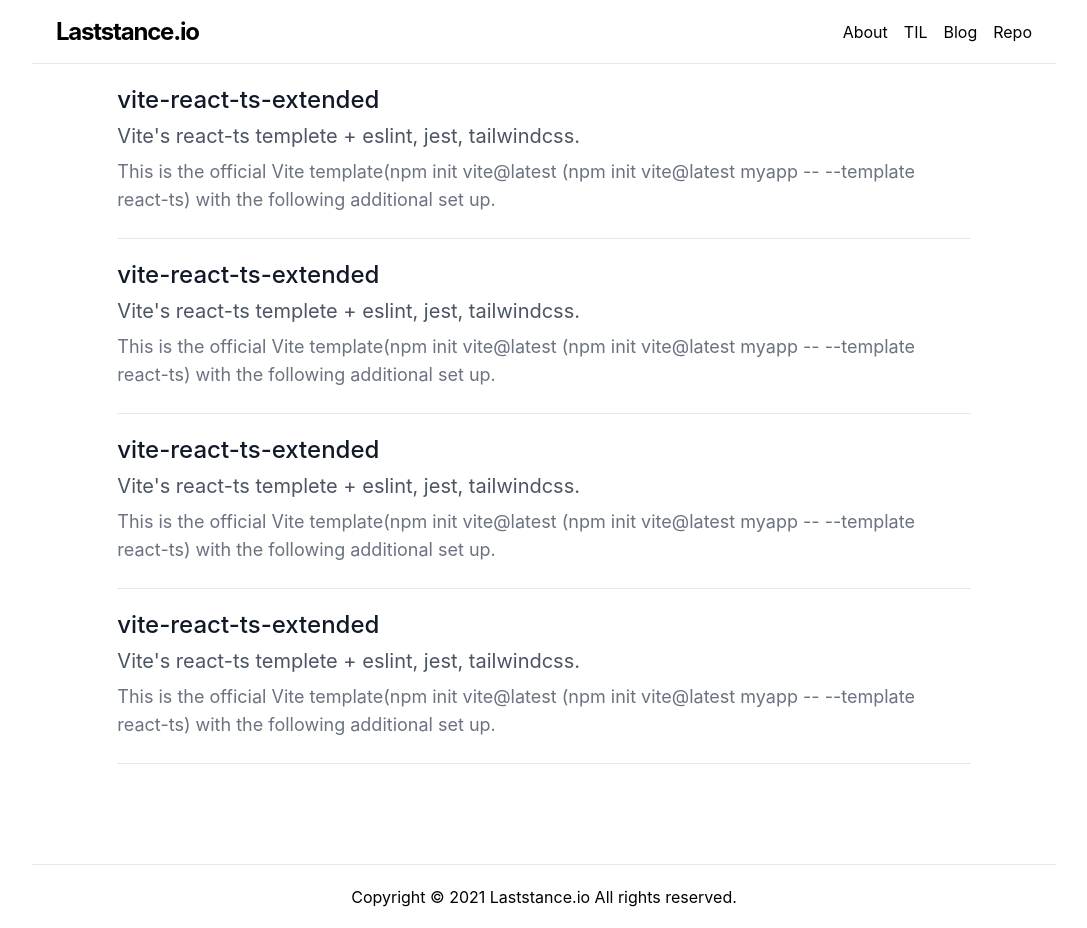
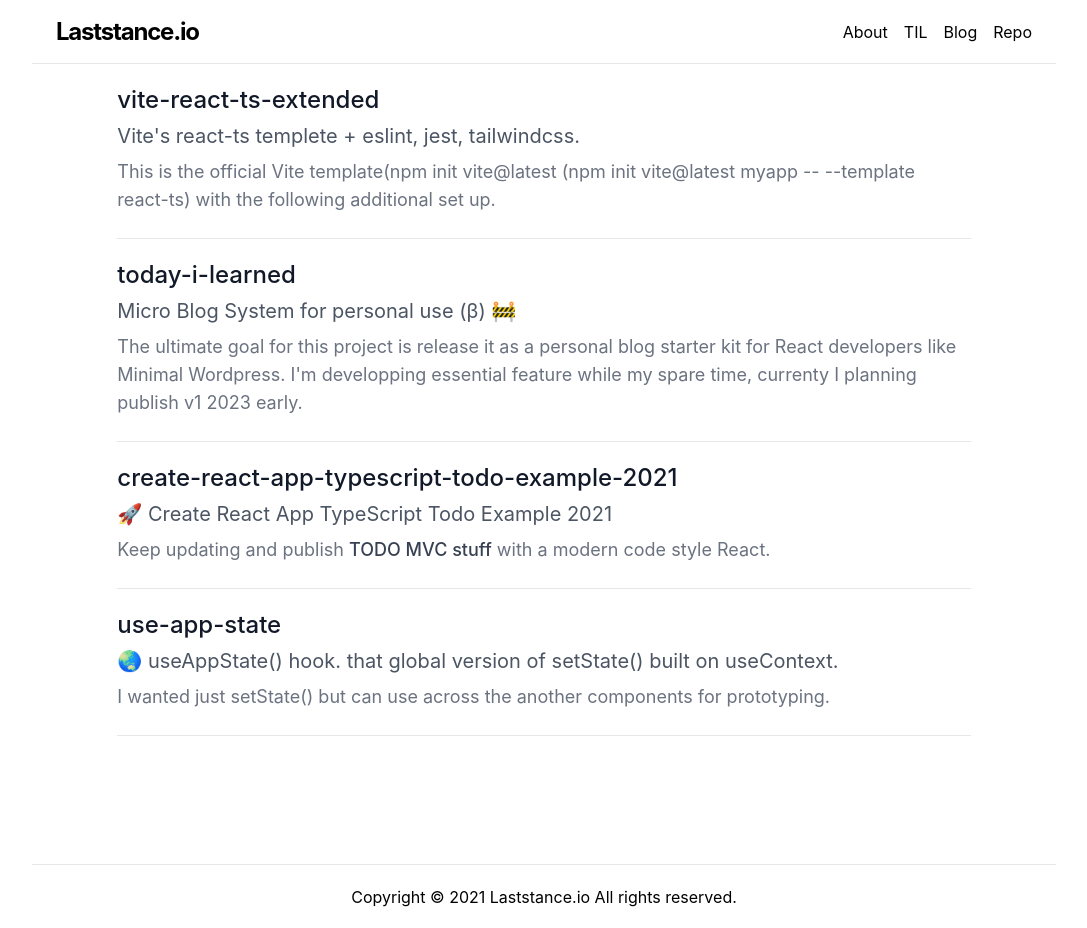
Before and after one commit to ryota-murakami/laststance.io-old, a Next.js app: page /repo in a window 1280 px wide. Shown: the whole page, without its empty margins (96-1183 px from the left). Built offline with nearby package versions, Linux system fonts and the light colour scheme; what @tailwindcss/typography would draw is missing.

Commit message:
add content

```diff
--- a/pages/repo.tsx
+++ b/pages/repo.tsx
@@ -2,7 +2,8 @@ import React, { memo } from 'react'
 
 import RepoCard from '../components/elements/RepoCard'
 
-const Repo: React.FC = memo(() => {
+const Repo: React.FC = memo(
+  () => {
     return (
       <section className="container flex flex-col items-center m-auto h-screen">
         <RepoCard
@@ -15,35 +16,43 @@ const Repo: React.FC = memo(() => {
           the following additional set up.
         </RepoCard>
         <RepoCard
-        name="vite-react-ts-extended"
-        url="https://github.com/laststance/vite-react-ts-extended"
-        intro="Vite's react-ts templete + eslint, jest, tailwindcss."
+          name="today-i-learned"
+          url="https://github.com/laststance/today-i-learned"
+          intro="Micro Blog System for personal use (β) 🚧"
         >
-        This is the official Vite template(npm init vite@latest{' '}
-        <span>(npm init vite@latest myapp -- --template react-ts)</span> with
-        the following additional set up.
+          The ultimate goal for this project is release it as a personal blog
+          starter kit for React developers like Minimal Wordpress. I'm
+          developping essential feature while my spare time, currenty I planning
+          publish v1 2023 early.
         </RepoCard>
         <RepoCard
-        name="vite-react-ts-extended"
-        url="https://github.com/laststance/vite-react-ts-extended"
-        intro="Vite's react-ts templete + eslint, jest, tailwindcss."
+          name="create-react-app-typescript-todo-example-2021"
+          url="https://github.com/laststance/create-react-app-typescript-todo-example-2021"
+          intro="🚀 Create React App TypeScript Todo Example 2021"
         >
-        This is the official Vite template(npm init vite@latest{' '}
-        <span>(npm init vite@latest myapp -- --template react-ts)</span> with
-        the following additional set up.
+          Keep updating and publish{' '}
+          <a
+            href="https://todomvc.com/"
+            target="_blank"
+            className="no-underline hover:underline font-medium text-gray-700"
+          >
+            TODO MVC stuff
+          </a>{' '}
+          with a modern code style React.
         </RepoCard>
         <RepoCard
-        name="vite-react-ts-extended"
-        url="https://github.com/laststance/vite-react-ts-extended"
-        intro="Vite's react-ts templete + eslint, jest, tailwindcss."
+          name="use-app-state"
+          url="https://github.com/laststance/use-app-state"
+          intro="🌏 useAppState() hook. that global version of setState() built on useContext."
         >
-        This is the official Vite template(npm init vite@latest{' '}
-        <span>(npm init vite@latest myapp -- --template react-ts)</span> with
-        the following additional set up.
+          I wanted just setState() but can use across the another components for
+          prototyping.
         </RepoCard>
       </section>
     )
-})
+  },
+  () => true
+)
 Repo.displayName = 'Repo'
 
 export default Repo
```
Lines whose indentation alone changed are shown as unchanged.
